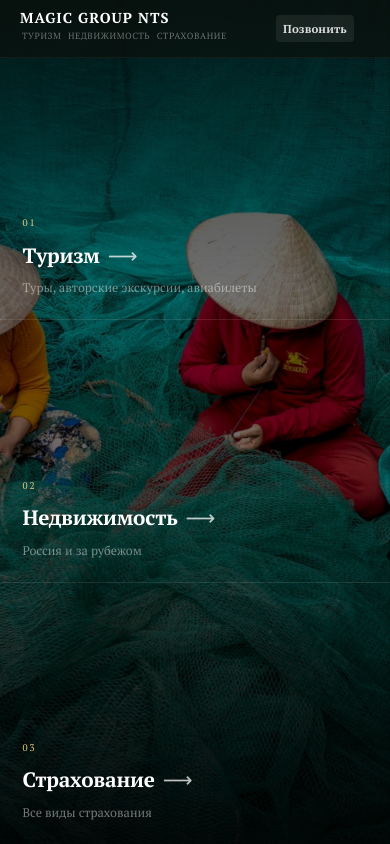
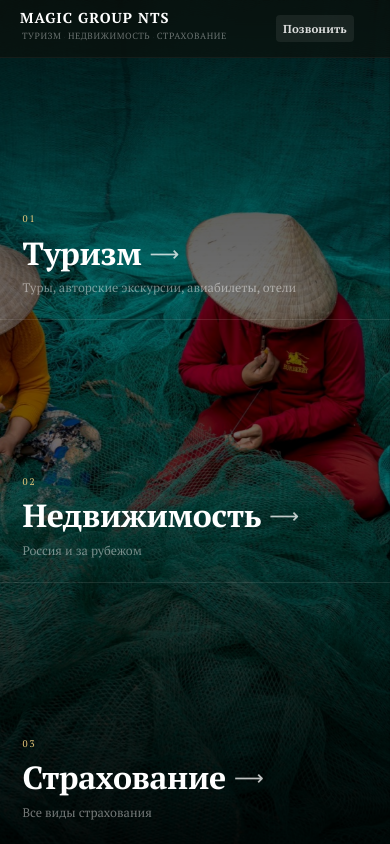
Before and after one commit to nadiavetrova/magicGpoupNTS, a Next.js app: page / in a window 390 px wide. Built offline with nearby package versions, Linux system fonts and the light colour scheme; a web font is replaced by a local one.

Commit message:
feat: larger card name on mobile, add отели to tourism hint, header-mobile-inner top 0 on 640px

```diff
--- a/app/components/HomeScreen.css
+++ b/app/components/HomeScreen.css
@@ -265,4 +265,8 @@
     position: absolute;
     inset: 57px 0 0;
   }
+
+  .hs-card-name {
+    font-size: 2rem;
+  }
 }
--- a/app/components/HomeScreen.tsx
+++ b/app/components/HomeScreen.tsx
@@ -16,7 +16,7 @@ const CARDS = [
     id: "tourism" as const,
     num: "01",
     name: "Туризм",
-    hint: "Туры, авторские экскурсии, авиабилеты",
+    hint: "Туры, авторские экскурсии, авиабилеты, отели",
     locked: false,
   },
   {
--- a/app/globals.css
+++ b/app/globals.css
@@ -2049,6 +2049,12 @@ body {
   .logo-sub-link { padding: 4px 2px; }
 }
 
+@media (max-width: 640px) {
+  .header-mobile-inner {
+    top: 0px;
+  }
+}
+
 /* Responsive */
 @media (max-width: 768px) {
   .hero-panels {
```
